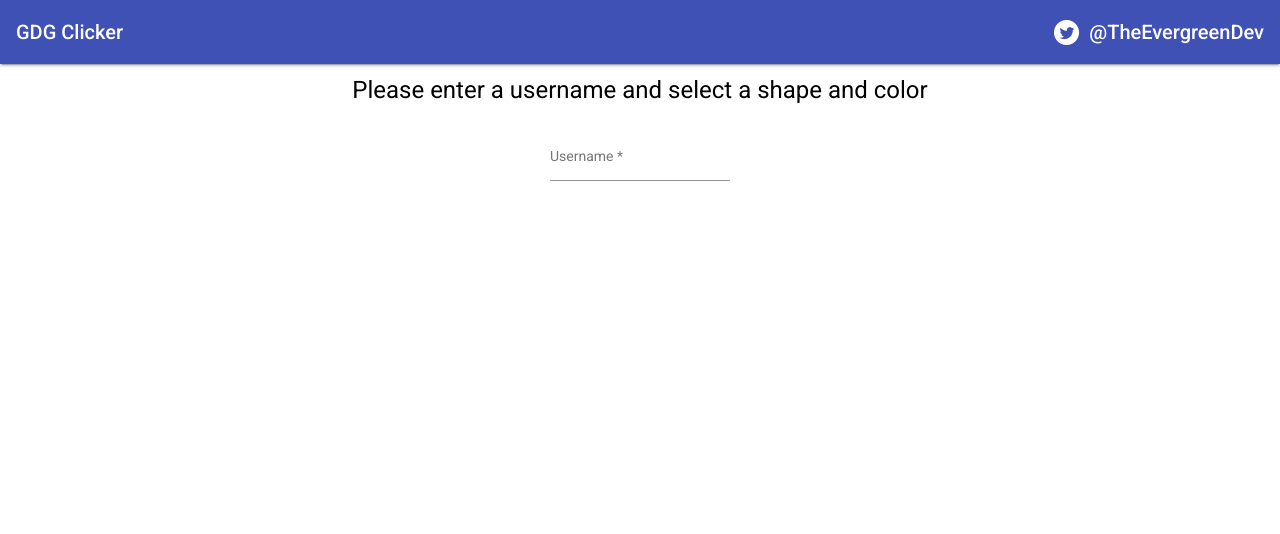
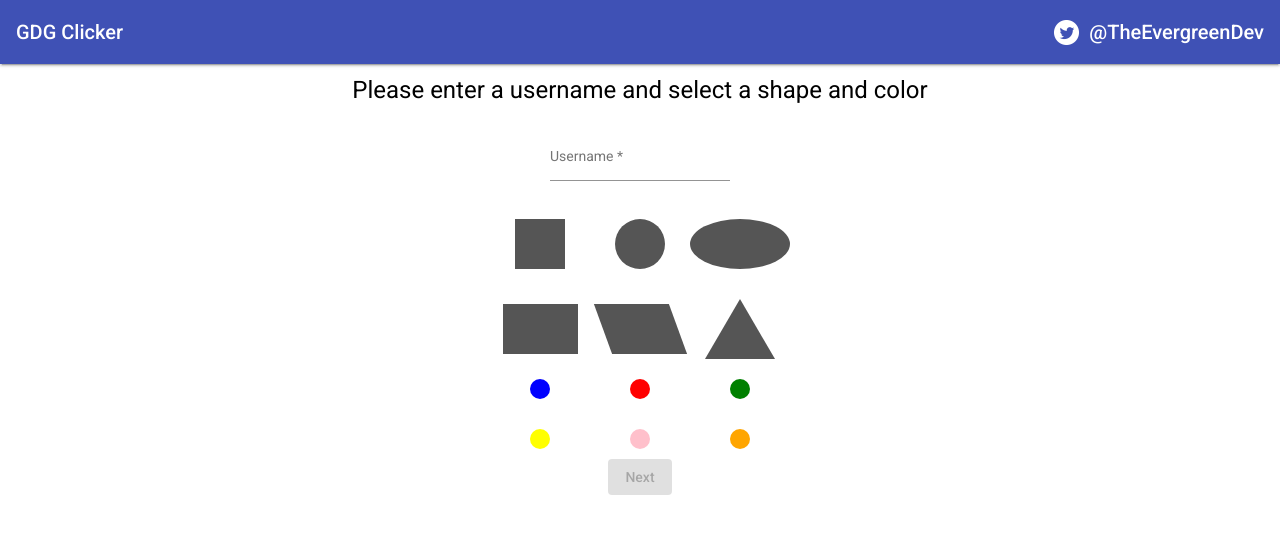
Before and after one commit to dpsthree/cypress-demo, an Angular app: page /user in a window 1280 px wide. Shown: the top 534 px of the page. Built offline with nearby package versions, Linux system fonts and the light colour scheme.

Commit message:
next button disabled until the right time

```diff
--- a/apps/gdg-clicker/src/app/user/user.component.html
+++ b/apps/gdg-clicker/src/app/user/user.component.html
@@ -3,3 +3,30 @@
 <mat-form-field>
   <input matInput placeholder="Username" type="text" [formControl]="username" />
 </mat-form-field>
+
+<div class="selection-grid">
+  <div
+    (click)="selectShape(shape)"
+    [class.selected]="selectedShape === shape"
+    [class]="shape"
+    *ngFor="let shape of shapeList"
+  ></div>
+</div>
+
+<div class="selection-grid">
+  <div
+    (click)="selectColor(color)"
+    class="swatch"
+    [class.selected]="selectedColor === color"
+    [ngClass]="color"
+    *ngFor="let color of colorList"
+  ></div>
+</div>
+
+<button
+  [disabled]="!username.valid || !selectedColor || !selectedShape"
+  color="primary"
+  mat-raised-button
+>
+  Next
+</button>
--- a/apps/gdg-clicker/src/app/user/user.component.ts
+++ b/apps/gdg-clicker/src/app/user/user.component.ts
@@ -7,6 +7,8 @@ import { FormControl, Validators } from '@angular/forms';
   styleUrls: ['./user.component.scss']
 })
 export class UserComponent {
+  selectedColor = '';
+  selectedShape = '';
   colorList = ['blue', 'red', 'green', 'yellow', 'pink', 'orange'];
   shapeList = [
     'square',
@@ -19,4 +21,12 @@ export class UserComponent {
   username = new FormControl('', Validators.required);
 
   constructor() {}
+
+  selectColor(color: string) {
+    this.selectedColor = color;
+  }
+
+  selectShape(shape: string) {
+    this.selectedShape = shape;
+  }
 }
```
Also changed, not shown: apps/gdg-clicker-e2e/src/support/app.po.ts (+9 -0 lines), 1 other file (tests, documents, lock files or other folders).
